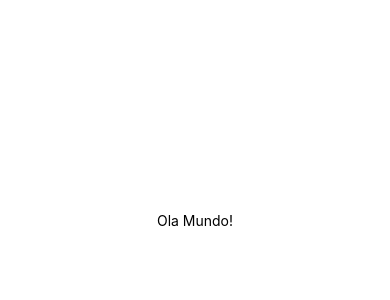
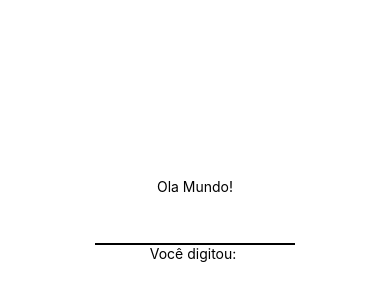
Before and after one commit to ericsonmoreira/gameplay, a React Native app: screen / in a window 390 px wide. Shown: the part 202-502 px from the top of the page. Built offline with nearby package versions, Linux system fonts and the light colour scheme.

Commit message:
add styled-components lib

```diff
--- a/package.json
+++ b/package.json
@@ -13,12 +13,15 @@
     "react": "16.13.1",
     "react-dom": "16.13.1",
     "react-native": "https://github.com/expo/react-native/archive/sdk-41.0.0.tar.gz",
-    "react-native-web": "~0.13.12"
+    "react-native-web": "~0.13.12",
+    "styled-components": "^5.3.0"
   },
   "devDependencies": {
     "@babel/core": "^7.9.0",
     "@types/react": "~16.9.35",
     "@types/react-native": "~0.63.2",
+    "@types/styled-components": "^5.1.10",
+    "@types/styled-components-react-native": "^5.1.1",
     "@typescript-eslint/eslint-plugin": "^4.27.0",
     "@typescript-eslint/parser": "^4.27.0",
     "eslint": "^7.29.0",
--- a/src/screens/Signin/index.tsx
+++ b/src/screens/Signin/index.tsx
@@ -1,12 +1,16 @@
-import React from 'react';
-import { View, Text } from 'react-native';
-import { styles } from './styles';
+import React, { useState } from 'react';
+import { Text } from 'react-native';
+import { Container, Input } from './styles';
 
 const Signin: React.FC = () => {
+  const [text, setText] = useState('');
+
   return (
-    <View style={styles.container}>
+    <Container>
       <Text>Ola Mundo!</Text>
-    </View>
+      <Input value={text} onChangeText={setText} />
+      <Text>Você digitou: {text}</Text>
+    </Container>
   );
 };
 
--- a/src/screens/Signin/styles.ts
+++ b/src/screens/Signin/styles.ts
@@ -1,9 +1,13 @@
-import { StyleSheet } from 'react-native';
+import styled from 'styled-components/native';
 
-export const styles = StyleSheet.create({
-  container: {
-    flex: 1,
-    alignItems: 'center',
-    justifyContent: 'center',
-  },
-});
+export const Container = styled.View`
+  flex: 1;
+  align-items: center;
+  justify-content: center;
+`;
+
+export const Input = styled.TextInput`
+  height: 50;
+  width: 200;
+  border-bottom-width: 2;
+`;
```
Also changed, not shown: 2 other files (tests, documents, lock files or other folders).
